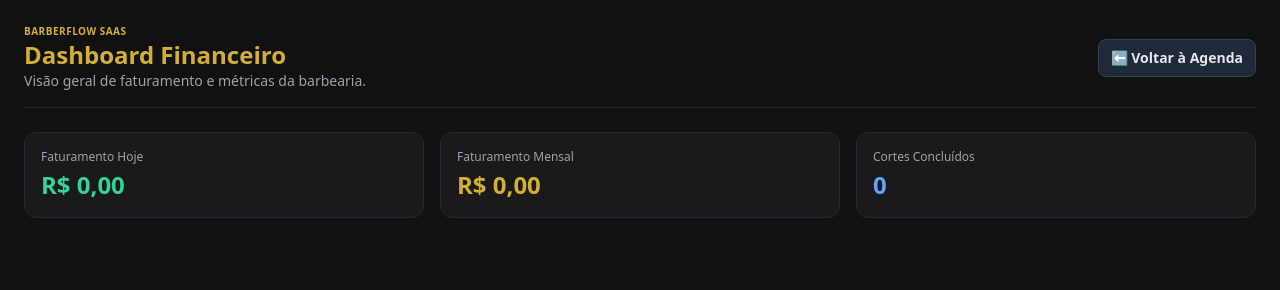
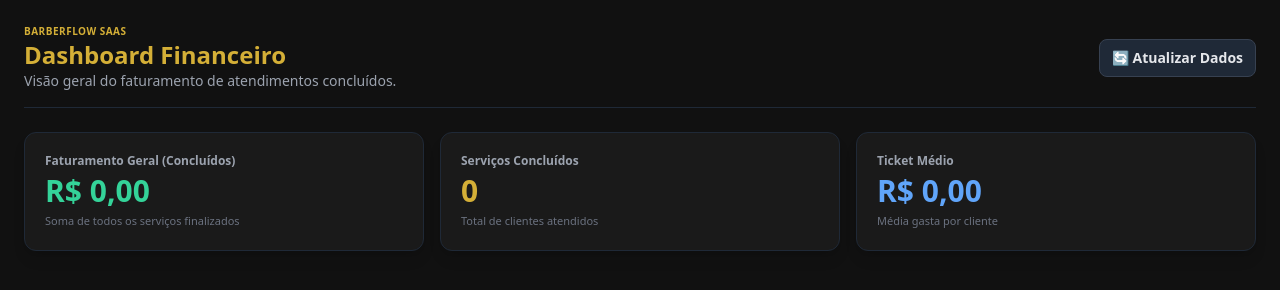
Before and after one commit to sbstech2026-gif/barbearia-app, a website: page public/financeiro.html in a window 1280 px wide. Drawn offline with nearby package versions, Linux system fonts and the light colour scheme; no server answers.

Commit message:
feat: nova

```diff
--- a/public/financeiro.html
+++ b/public/financeiro.html
@@ -19,34 +19,93 @@
 <body class="bg-darkBg text-gray-100 min-h-screen p-4 sm:p-6">
   <div class="max-w-7xl mx-auto w-full">
 
-    <!-- Header com Botão de Voltar -->
+    <!-- Header -->
     <header class="flex justify-between items-center mb-6 border-b border-gray-800 pb-4">
       <div>
         <span class="text-[10px] font-bold text-gold uppercase tracking-wider block">BarberFlow SaaS</span>
         <h1 class="text-xl sm:text-2xl font-bold text-gold">Dashboard Financeiro</h1>
-        <p class="text-gray-400 text-xs sm:text-sm">Visão geral de faturamento e métricas da barbearia.</p>
+        <p class="text-gray-400 text-xs sm:text-sm">Visão geral do faturamento de atendimentos concluídos.</p>
       </div>
-      <a href="painel.html" class="bg-gray-800 hover:bg-gray-700 text-gray-200 border border-gray-700 font-semibold px-3 py-2 rounded-lg text-xs sm:text-sm transition flex items-center gap-2">
-        ⬅️ Voltar à Agenda
-      </a>
+      <button onclick="carregarFinanceiro()" class="bg-gray-800 hover:bg-gray-700 text-gray-200 border border-gray-700 font-semibold px-3 py-2 rounded-lg text-xs sm:text-sm transition flex items-center gap-2 cursor-pointer">
+        🔄 Atualizar Dados
+      </button>
     </header>
 
     <!-- Cards de Resumo Financeiro -->
     <div class="grid grid-cols-1 sm:grid-cols-3 gap-4 mb-6">
-      <div class="bg-darkCard p-4 rounded-xl border border-gray-800">
-        <span class="text-gray-400 text-xs block mb-1">Faturamento Hoje</span>
-        <h2 class="text-2xl font-bold text-emerald-400">R$ 0,00</h2>
+      <div class="bg-darkCard p-5 rounded-xl border border-gray-800 shadow-lg">
+        <span class="text-gray-400 text-xs font-semibold block mb-1">Faturamento Geral (Concluídos)</span>
+        <h2 id="fatTotal" class="text-3xl font-bold text-emerald-400">R$ 0,00</h2>
+        <span class="text-[11px] text-gray-500 mt-1 block">Soma de todos os serviços finalizados</span>
       </div>
-      <div class="bg-darkCard p-4 rounded-xl border border-gray-800">
-        <span class="text-gray-400 text-xs block mb-1">Faturamento Mensal</span>
-        <h2 class="text-2xl font-bold text-gold">R$ 0,00</h2>
+
+      <div class="bg-darkCard p-5 rounded-xl border border-gray-800 shadow-lg">
+        <span class="text-gray-400 text-xs font-semibold block mb-1">Serviços Concluídos</span>
+        <h2 id="qtdConcluidos" class="text-3xl font-bold text-gold">0</h2>
+        <span class="text-[11px] text-gray-500 mt-1 block">Total de clientes atendidos</span>
       </div>
-      <div class="bg-darkCard p-4 rounded-xl border border-gray-800">
-        <span class="text-gray-400 text-xs block mb-1">Cortes Concluídos</span>
-        <h2 class="text-2xl font-bold text-blue-400">0</h2>
+
+      <div class="bg-darkCard p-5 rounded-xl border border-gray-800 shadow-lg">
+        <span class="text-gray-400 text-xs font-semibold block mb-1">Ticket Médio</span>
+        <h2 id="ticketMedio" class="text-3xl font-bold text-blue-400">R$ 0,00</h2>
+        <span class="text-[11px] text-gray-500 mt-1 block">Média gasta por cliente</span>
       </div>
     </div>
 
   </div>
+
+  <script>
+    // Mapeador de preços para garantir o valor do serviço
+    function extrairPreco(servicoStr) {
+      if (!servicoStr) return 0.00;
+      const nomeLower = servicoStr.toLowerCase();
+
+      if (nomeLower.includes('combo') || nomeLower.includes('corte + barba')) return 60.00;
+      if (nomeLower.includes('corte')) return 35.00;
+      if (nomeLower.includes('barba')) return 30.00;
+      if (nomeLower.includes('sobrancelha')) return 15.00;
+
+      return 0.00;
+    }
+
+    async function carregarFinanceiro() {
+      try {
+        // Busca todos os agendamentos sem filtrar por data fixa
+        const res = await fetch('/api/agendamentos');
+        const data = await res.json();
+
+        let lista = [];
+        if (Array.isArray(data)) lista = data;
+        else if (Array.isArray(data.agendamentos)) lista = data.agendamentos;
+
+        // Filtra apenas os agendamentos CONCLUÍDOS
+        const concluidos = lista.filter(item => {
+          const st = (item.status || '').toLowerCase();
+          return st === 'concluído' || st === 'concluido' || st === 'atendido';
+        });
+
+        // Calcula a soma total dos serviços concluídos
+        let faturamentoTotal = 0;
+        concluidos.forEach(item => {
+          const valor = parseFloat(item.preco) || extrairPreco(item.servicoNome || item.servico);
+          faturamentoTotal += valor;
+        });
+
+        const totalAtendimentos = concluidos.length;
+        const ticketMedio = totalAtendimentos > 0 ? (faturamentoTotal / totalAtendimentos) : 0;
+
+        // Atualiza a tela
+        document.getElementById('fatTotal').innerText = `R$ ${faturamentoTotal.toFixed(2).replace('.', ',')}`;
+        document.getElementById('qtdConcluidos').innerText = totalAtendimentos;
+        document.getElementById('ticketMedio').innerText = `R$ ${ticketMedio.toFixed(2).replace('.', ',')}`;
+
+      } catch (err) {
+        console.error('Erro ao carregar dados financeiro:', err);
+      }
+    }
+
+    // Carrega os valores assim que a página abre
+    carregarFinanceiro();
+  </script>
 </body>
 </html>
```
Also changed, not shown: public/painel.html (+1 -1 lines).
